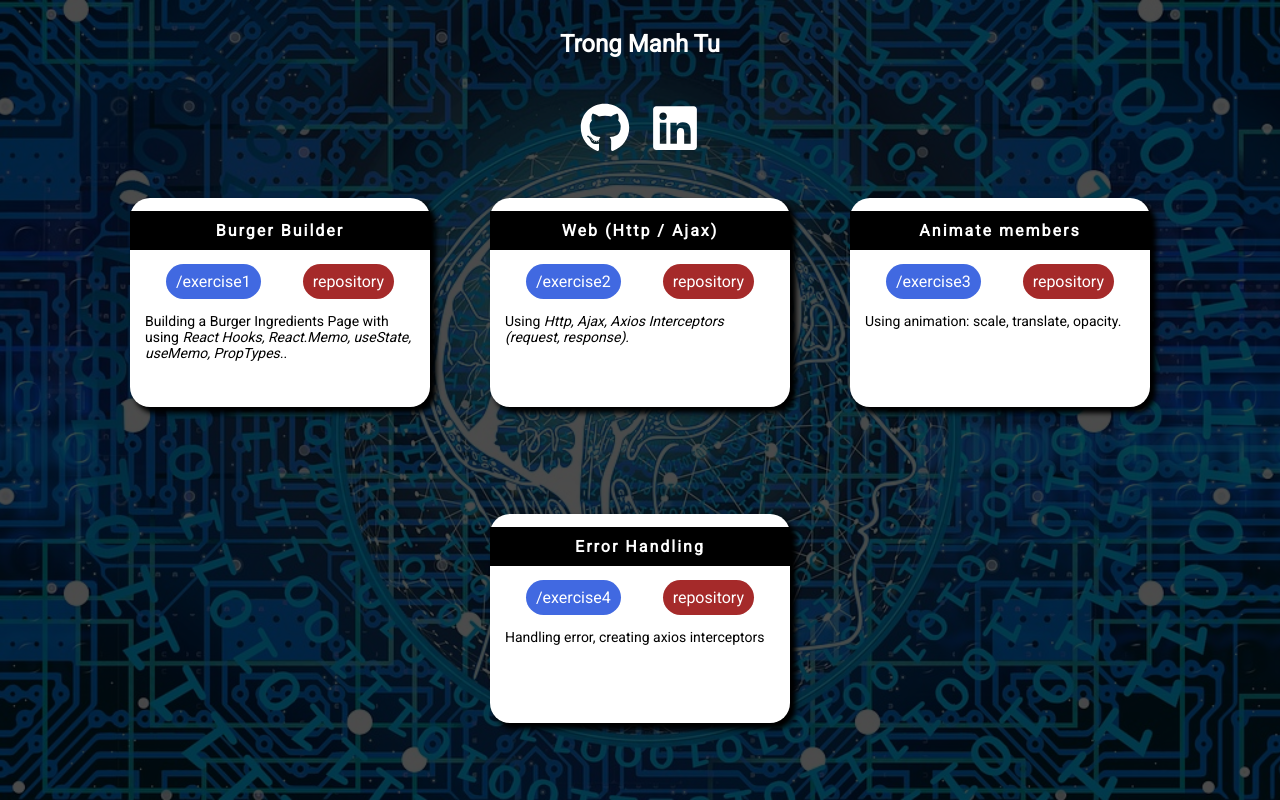
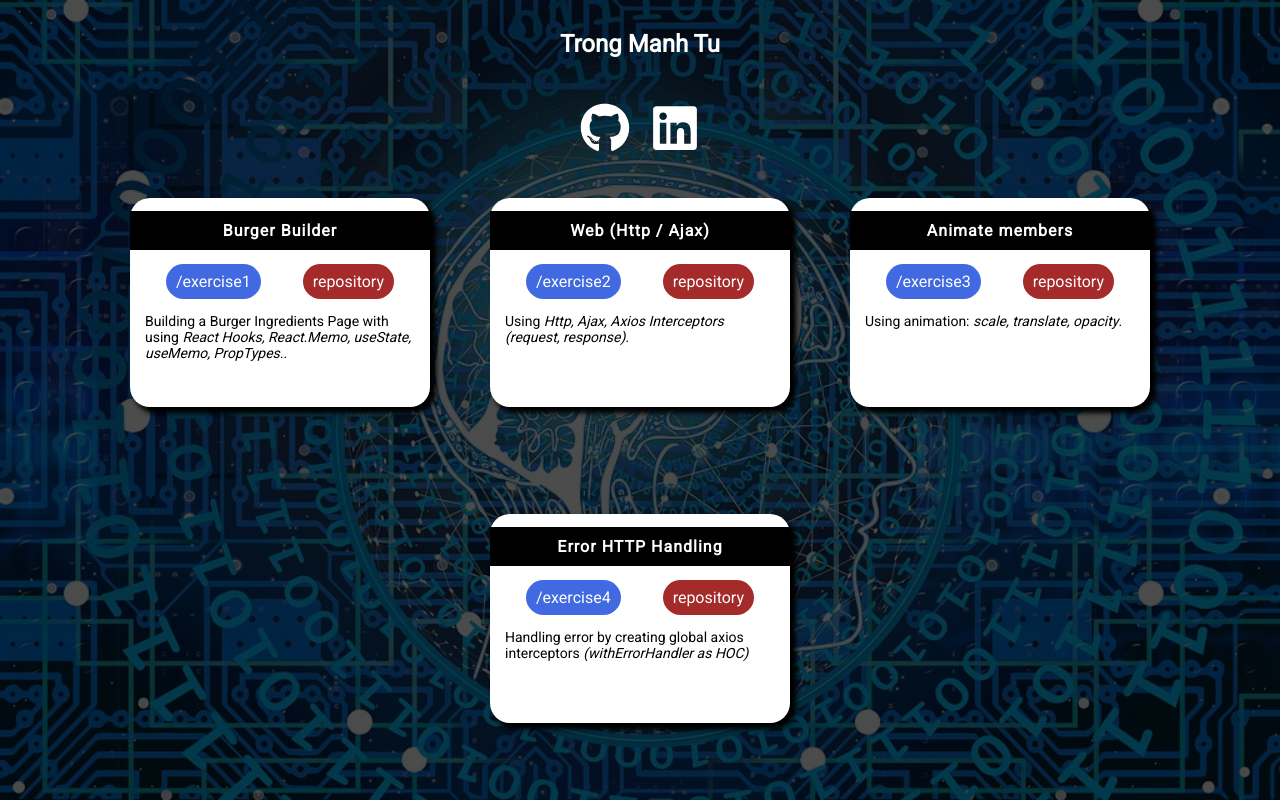
Before and after one commit to maniekpl00/react-learning, a React app: page / in a window 1280 px wide. Built offline with nearby package versions, Linux system fonts and the light colour scheme.

Commit message:
Finish exercise4

```diff
--- a/src/components/ExerciseCard/ExerciseCard.module.scss
+++ b/src/components/ExerciseCard/ExerciseCard.module.scss
@@ -18,11 +18,11 @@
     color: white;
     user-select: none;
     transition: 0.4s;
-    letter-spacing: 2px;
+    letter-spacing: 1px;
 
     &:hover {
       background-color: darkred;
-      letter-spacing: 4px;
+      letter-spacing: 2px;
     }
   }
 
--- a/src/data/routeData.jsx
+++ b/src/data/routeData.jsx
@@ -42,16 +42,16 @@ export default [
     Exercise3,
     `${REPOSITORY_URL}/Exercise3`,
     <>
-      Using animation: scale, translate, opacity.
+      Using animation: <em>scale, translate, opacity</em>.
     </>
   ),
   buildRoute(
-    'Error Handling',
+    'Error HTTP Handling',
     '/exercise4',
     Exercise4,
     `${REPOSITORY_URL}/Exercise4`,
     <>
-      Handling error, creating axios interceptors
+      Handling error by creating global axios interceptors <em>(withErrorHandler as HOC)</em>
     </>
   )
 ];
--- a/src/exercises/Exercise4/containers/TodoManager/TodoManager.jsx
+++ b/src/exercises/Exercise4/containers/TodoManager/TodoManager.jsx
@@ -1,4 +1,5 @@
 import React, { Component } from 'react';
+import { throttle } from 'lodash';
 import todoApi, { axiosInstance, messages } from '../../api/todo/todoApi';
 import Todo from '../../components/Todo/Todo';
 import Spinner from '../../components/UI/Spinner/Spinner';
@@ -6,11 +7,15 @@ import Button from '../../components/UI/Button/Button';
 import withErrorHandler from '../../hoc/withErrorHandler/withErrorHandler';
 
 class TodoManager extends Component {
-  state = {
-    todo: null,
-    loading: true,
-    error: false
-  };
+  constructor(props) {
+    super(props);
+    this.state = {
+      todo: null,
+      loading: true,
+      error: false
+    };
+    this.handleClick = throttle(this.handleClick, 2000, { trailing: false });
+  }
 
   componentDidMount() {
     this.fetchTodo();
--- a/src/pages/HomePage/HomePage.jsx
+++ b/src/pages/HomePage/HomePage.jsx
@@ -3,7 +3,8 @@ import ExerciseList from '../../components/ExerciseList/ExerciseList';
 import routeList from '../../data/routeData';
 import HomeLayout from '../../layouts/HomeLayout/HomeLayout';
 
-function HomePage() {
+function HomePage(props) {
+  console.log(props);
   return (
     <HomeLayout>
       <ExerciseList exercises={routeList} />
```
